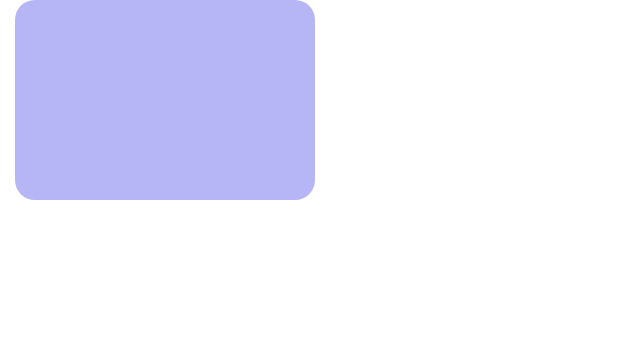
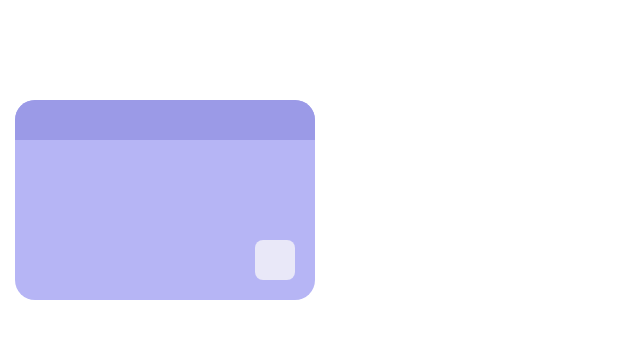
Before and after one commit to Thejuniordev/spinner-components-gallery, a Next.js app: page / in a window 1280 px wide. Shown: the top 338 px of the page, without its empty margins (0-640 px from the left). Built offline with nearby package versions, Linux system fonts and the light colour scheme.

Commit message:
Styling the card

```diff
--- a/src/components/Card/Card.module.scss
+++ b/src/components/Card/Card.module.scss
@@ -1,7 +1,33 @@
 .card {
+    position: relative;
     width: 100%;
     max-width: 300px;
     height: 200px;
     background-color: rgb(182, 181, 245);
     border-radius: 20px;
+    overflow: hidden;
+
+    &__header {
+        position: absolute;
+        width: 100%;
+        height: 40px;
+        background-color: rgb(155, 154, 231);
+    }
+    &__btn {
+        position: absolute;
+        bottom: 20px;
+        right: 20px;
+        width: 100%;
+        max-width: 40px;
+        height: 40px;
+        border: none;
+        border-radius: 8px;
+        background-color: rgb(233, 232, 248);
+        cursor: pointer;
+        transition: all .3s ease;
+        &:hover {
+            box-shadow: 2px 4px 7px 0px #8584dc;
+            transition: all .3s ease;
+        }
+    }
 }
--- a/src/components/Card/index.tsx
+++ b/src/components/Card/index.tsx
@@ -3,7 +3,13 @@
 export default function Card() {
     return (
         <div className={styles.card}>
+            <header className={styles.card__header}>
 
+            </header>
+
+            <button className={styles.card__btn}>
+
+            </button>
         </div>
     )
 }
--- a/src/pages/index.tsx
+++ b/src/pages/index.tsx
@@ -12,6 +12,9 @@
         <link rel="icon" href="/favicon.ico" />
       </Head>
       <div className="container">
+        <header className="home__header">
+
+        </header>
         <Card></Card>
       </div>
     </div>
--- a/src/styles/globals.scss
+++ b/src/styles/globals.scss
@@ -21,3 +21,11 @@
   padding: 0 15px;
   margin: 0 auto;
 }
+
+.home {
+  &__header {
+    position: relative;
+    width: 100%;
+    height: 100px;
+  }
+}
```
